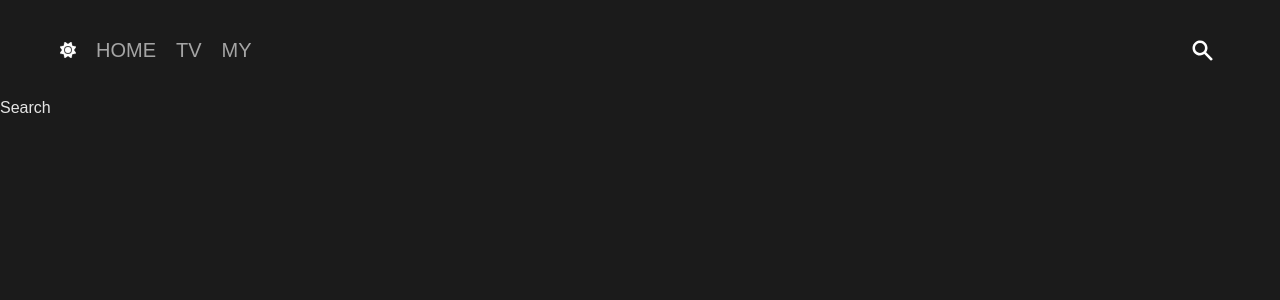
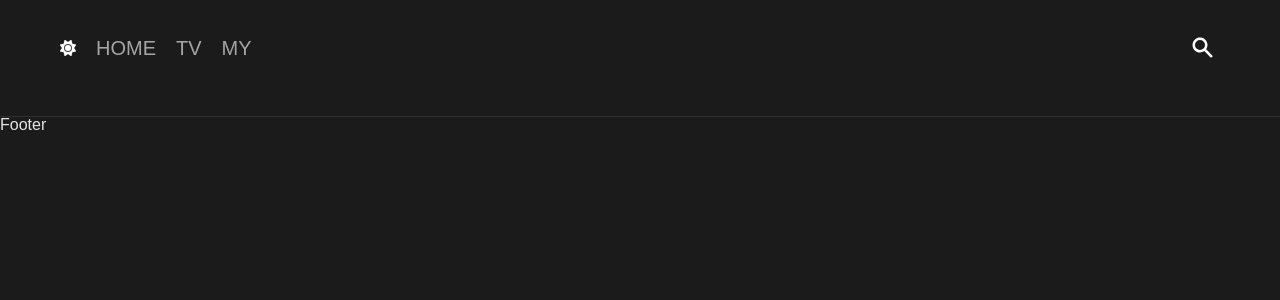
Before and after one commit to yesharry/reflix, a React (Vite) app: page /search in a window 1280 px wide. Shown: the top 300 px of the page. Built offline with nearby package versions, Linux system fonts and the light colour scheme.

Commit message:
css가 너무 주먹구구야.. 다시 고쳐야함.. wip

```diff
--- a/src/App.tsx
+++ b/src/App.tsx
@@ -4,6 +4,7 @@ import Home from "./Routes/Home";
 import Tv from "./Routes/Tv";
 import Search from "./Routes/Search";
 import My from "./Routes/My";
+import Footer from "./Components/Footer/Footer";
 
 function App() {
   return (
@@ -15,6 +16,7 @@ function App() {
         <Route path="/my" element={<My />} />
         <Route path="/search" element={<Search />} />
       </Routes>
+      <Footer />
     </BrowserRouter>
   );
 }
--- a/src/Components/Carousel/Carousel.tsx
+++ b/src/Components/Carousel/Carousel.tsx
@@ -1,7 +1,7 @@
 import { useQuery } from "react-query";
 import { IGetDataResult, getPopularMovies } from "../../api";
 import { styled } from "styled-components";
-import CarouselBtn from "./CarouselBtn";
+// import CarouselBtn from "./CarouselBtn";
 import CarouselImg from "./CarouselImg";
 
 const Carousel = () => {
@@ -11,7 +11,7 @@ const Carousel = () => {
   );
 
   return (
-    <CarouselContainer>
+    <Wrapper>
       <button>prev</button>
       <Div>
         {movieData?.results.slice(0, 5).map((data) => (
@@ -25,24 +25,27 @@ const Carousel = () => {
       </Div>
       <button>next</button>
       {/* <CarouselBtn data={movieData as IGetDataResult} /> */}
-    </CarouselContainer>
+    </Wrapper>
   );
 };
 
-const CarouselContainer = styled.div`
+const Wrapper = styled.div`
   width: 100%;
-  background-color: #ffc0cb7d;
+  height: 500px;
+  /* background-color: #ffc0cb7d; */
   display: flex;
   justify-content: center;
+  overflow: hidden;
+  position: relative;
+  top: 95px;
+  margin-bottom: 200px;
 `;
 
 const Div = styled.div`
-  width: 1200px;
+  width: 1250px;
   height: 500px;
-
-  /* display: flex; */
-
-  overflow: hidden;
+  /* overflow: hidden; */
+  /* position: absolute; */
 `;
 
 export default Carousel;
--- a/src/Components/Carousel/CarouselImg.tsx
+++ b/src/Components/Carousel/CarouselImg.tsx
@@ -3,7 +3,7 @@ import { makeImagePath } from "../../utils";
 
 interface ICarouselImg {
   img: string;
-  title: string;
+  title?: string;
   overview: string;
 }
 const CarouselImg = ({ img, title, overview }: ICarouselImg) => {
@@ -18,7 +18,8 @@ const CarouselImg = ({ img, title, overview }: ICarouselImg) => {
 const ImgContainer = styled.div<{ bgPhoto: string }>`
   width: 100%;
   height: 100%;
-  background-image: url(${(props) => props.bgPhoto});
+  background-image: linear-gradient(rgba(0, 0, 0, 0), rgba(0, 0, 0, 1)),
+    url(${(props) => props.bgPhoto});
   background-size: cover;
   border-radius: 15px;
 
--- /dev/null
+++ b/src/Components/Footer/Footer.tsx
@@ -0,0 +1,14 @@
+import { styled } from "styled-components";
+
+const Footer = () => {
+  return <Wrapper>Footer</Wrapper>;
+};
+
+const Wrapper = styled.div`
+  width: 100%;
+  height: 250px;
+  border-top: 1px solid #2f2f2f;
+  margin-top: 100px;
+`;
+
+export default Footer;
--- a/src/Components/Header/Header.tsx
+++ b/src/Components/Header/Header.tsx
@@ -5,6 +5,7 @@ import HLogo from "./HLogo";
 
 const Header = () => {
   return (
+    <>
       <Nav>
         <Col>
           <HLogo />
@@ -14,16 +15,21 @@ const Header = () => {
           <HSearch />
         </Col>
       </Nav>
+    </>
   );
 };
 
 const Nav = styled.nav`
   width: 100%;
+  height: 95px;
+  background-color: #1b1b1b;
   display: flex;
   justify-content: space-between;
   align-items: center;
-  top: 0;
+  position: fixed;
+  /* top: 0; */
   padding: 40px 60px;
+  z-index: 100;
 `;
 
 const Col = styled.div`
--- a/src/Routes/Home.tsx
+++ b/src/Routes/Home.tsx
@@ -1,4 +1,4 @@
-// import Carousel from "../Components/Carousel/Carousel";
+import Carousel from "../Components/Carousel/Carousel";
 import { useQuery } from "react-query";
 import {
   IGetDataResult,
@@ -34,7 +34,7 @@ const Home = () => {
 
   return (
     <Wrapper>
-      {/* <Carousel /> */}
+      <Carousel />
 
       <Slider title={"POPULAR"} data={popularMovies as IGetDataResult} />
 
```
Lines whose indentation alone changed are shown as unchanged.
